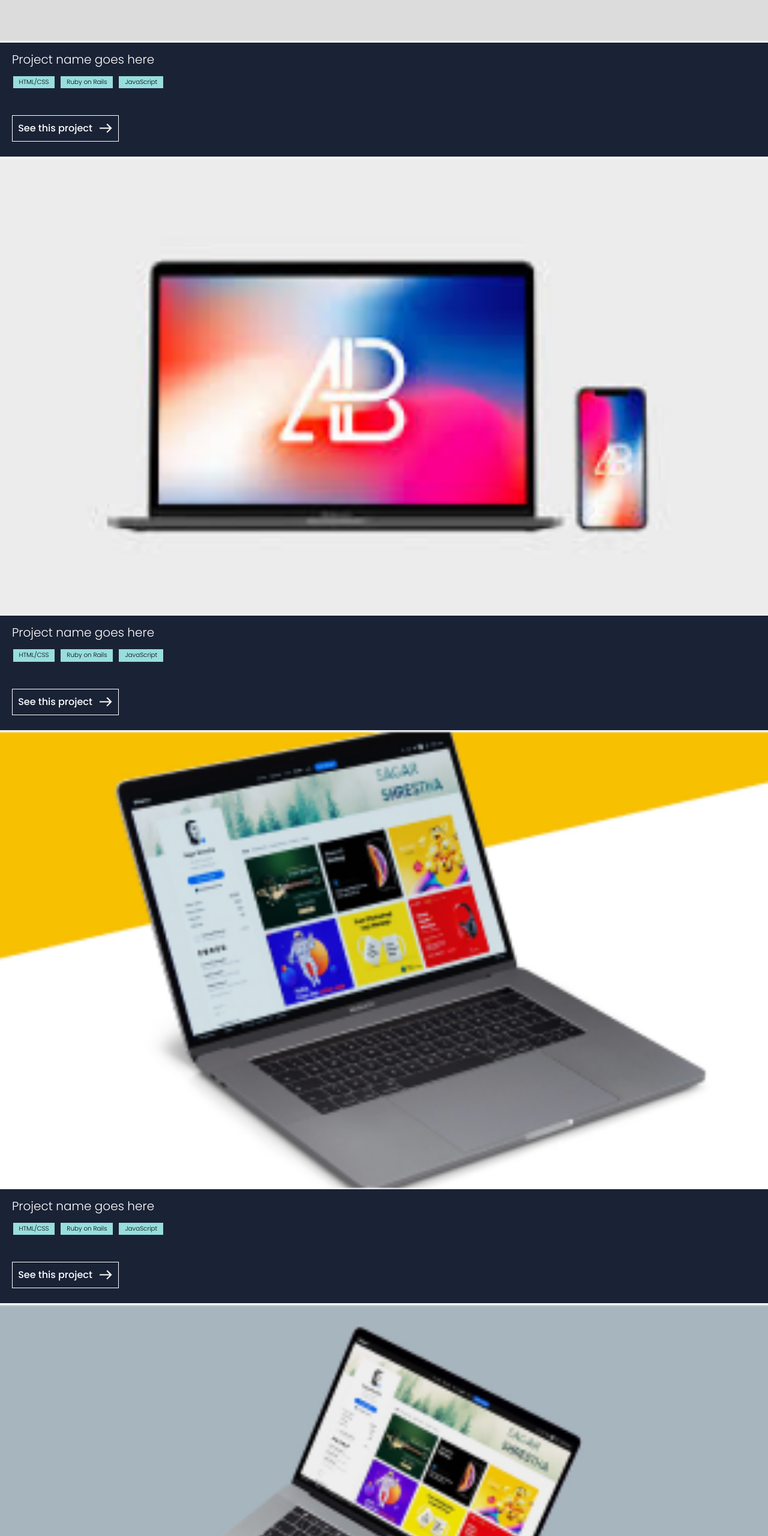
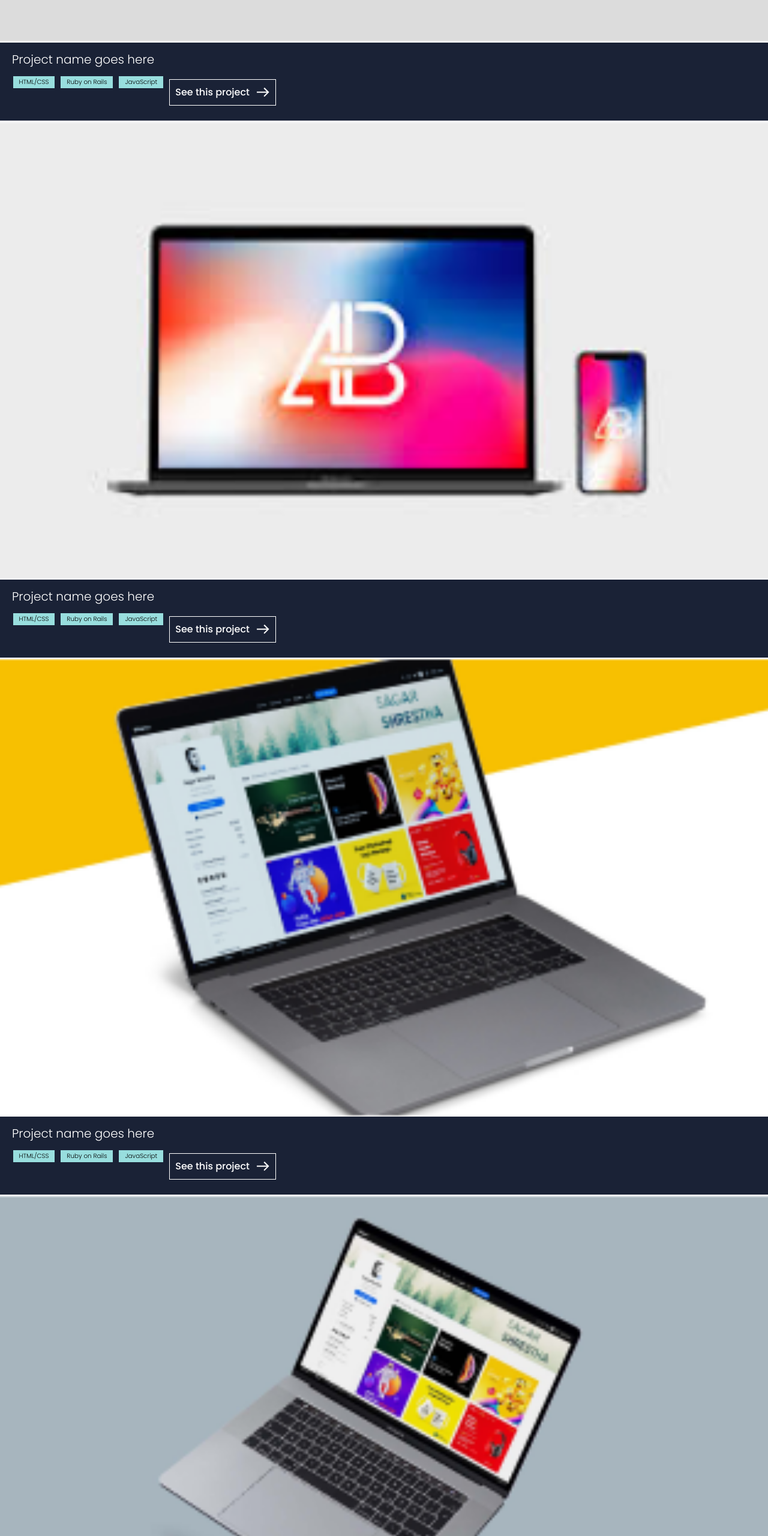
Before and after one commit to WillyStorm/PortFolioMobile, a website: page index.html in a window 1280 px wide. Shown: the part 3060-5620 px from the top of the page at 60% size. Drawn offline with nearby package versions, Linux system fonts and the light colour scheme.

```diff
--- a/index.html
+++ b/index.html
@@ -54,7 +54,7 @@
             <div class="blue-background">
                 <div class="margin">
                     <h3>Project name goes here</h3>
-                    <ul class="flex">
+                    <ul>
                         <li class="languages">HTML/CSS</li>
                         <li class="languages">Ruby on Rails</li>
                         <li class="languages">JavaScript</li>
@@ -69,7 +69,7 @@
                 <div class="blue-background">
                     <div class="margin">
                         <h3>Project name goes here</h3>
-                        <ul class="flex">
+                        <ul>
                             <li class="languages">HTML/CSS</li>
                             <li class="languages">Ruby on Rails</li>
                             <li class="languages">JavaScript</li>
@@ -83,7 +83,7 @@
                     <div class="blue-background">
                     <div class="margin">
                         <h3>Project name goes here</h3>
-                        <ul class="flex">
+                        <ul>
                             <li class="languages">HTML/CSS</li>
                             <li class="languages">Ruby on Rails</li>
                             <li class="languages">JavaScript</li>
@@ -97,7 +97,7 @@
                     <div class="blue-background">
                         <div class="margin">
                             <h3>Project name goes here</h3>
-                            <ul class="flex">
+                            <ul>
                                 <li class="languages">HTML/CSS</li>
                                 <li class="languages">Ruby on Rails</li>
                                 <li class="languages">JavaScript</li>
```
